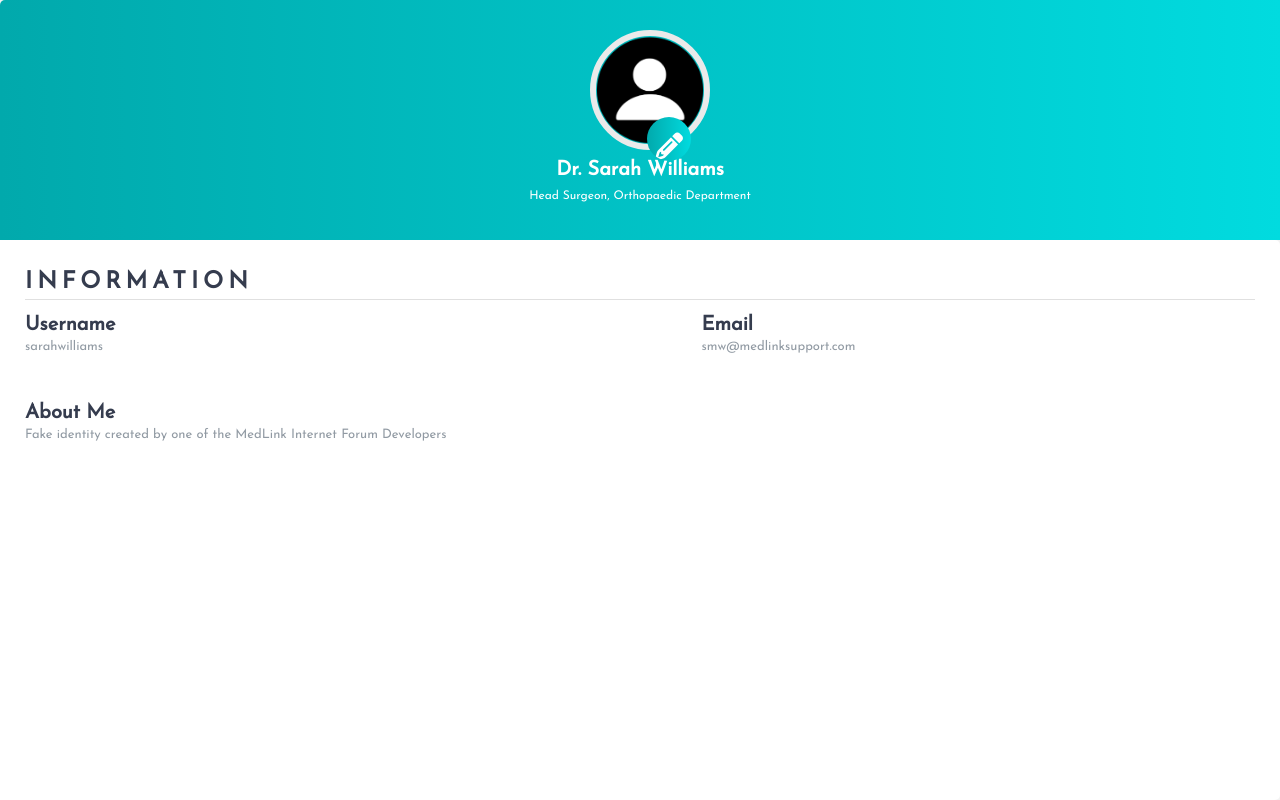
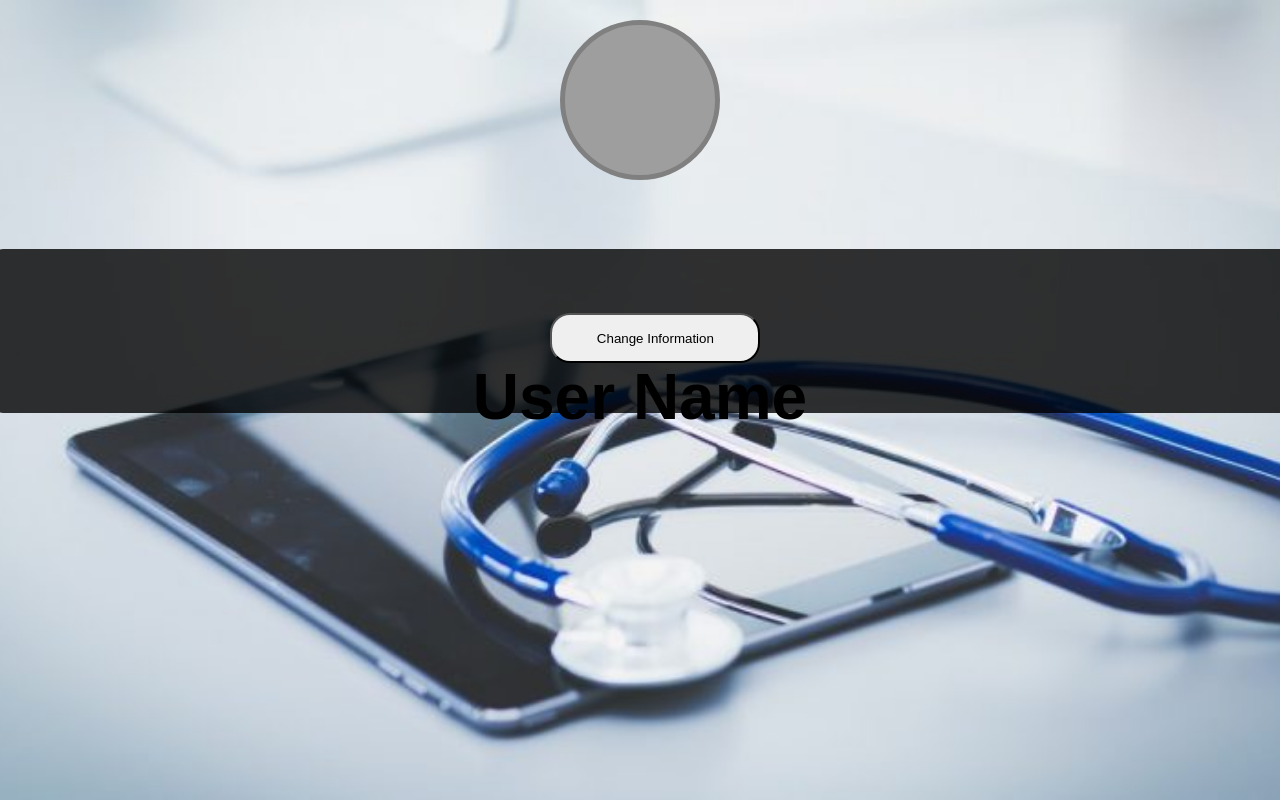
Before and after one commit to pranjal-yadav05/MEDLINK, a PHP site: page /user_profile.php in a window 1280 px wide. Run offline with PHP 8.4, Linux system fonts and the light colour scheme; grey boxes are pictures that could not be loaded.

Commit message:
Update user_profile.php
I have modified whole profile which have profile photo (changeable by clicking on profile photo), user name and change information button.

```diff
--- a/user_profile.php
+++ b/user_profile.php
@@ -1,246 +1,131 @@
-<!DOCTYPE set="UTF-8">
+<!DOCTYPE html>
+<html lang=eng>
+     <head>
         <meta name="viewport" content="width=device-width, initial-scale=1.0">
+        <meta http-equiv="X-UA-Compatible" content="IE=edge">
         <title>Profile Page</title>
         <link rel="stylesheet" href="styles.css">
         <link rel="icon" id="icon" type="image/png" href="/images/MedLinkAnimatedFavicon1.png">
         <link rel="stylesheet" href="https://cdnjs.cloudflare.com/ajax/libs/font-awesome/6.4.0/css/all.min.css">
+        <link rel="stylesheet" href="https://stackpath.bootstrapcdn.com/font-awesome/4.7.0/css/font-awesome.min.css">
     </head>
 
     <style>
-    @import url('https://fonts.googleapis.com/css?family=Josefin+Sans&display=swap');
-
-*
+       body
        {
         margin: 0;
         padding: 0;
-    box-sizing: border-box;
-    list-style: none;
-    font-family: 'Josefin Sans', sans-serif;
-}
-
-body
-{
-    background: #f3f3f3f3;
-}
-
-.round {
-  display: inline-flex;
-  align-items: center;
-  justify-content: center;
-  width: 15px;
-  height: 15px;
-  border-radius: 50%;
-  background-color: #ccc;
-  margin-right: 10px;
-  transform: scale(1.3);
-}
-
-.round i.fa-pencil {
-  font-size: 14px;
-}
-
-.btn-warning {
-  display: inline-flex;
-  align-items: center;
-  justify-content: center;
-  background-color: #ffc107;
-  color: #fff;
-  border: none;
-  padding: 20px;
-  border-radius: 5px;
-  cursor: pointer;
-}
-
-.btn-warning i.fa-upload {
-  margin-right: 5px;
-}
-
-.fa-pencil {
-    color: #fff;
-    margin-top: 7px;
-    font-size: 0.6em;
+        background-image: url(healthcare.jpg);
+        background-size: cover;
        }
 
        .wrapper
         {
-    position: absolute;
-    top: 50%;
-    left: 50%;
-    transform: translate(-50%, -50%);
-    width: 100%;
-    height: 100%;
-    display: flex;
-    box-shadow: 0 1px 20px 0 rgba(69, 90, 100, 0.08)
+        height: 150px;
+        width: 150px;
+        position: relative;
+        bottom: 80px;
+        border: 5px solid gray;
+        border-radius: 50%;
+        background: url('photo.png');
+        background-size: 100% 100%;
+        margin: 100px auto;
+        overflow: hidden;
        }
 
-.wrapper .top
+       .my_file
         {
-    width:  130%;
-    height: 30%;
-    background: linear-gradient(to right, #01a9ac, #01dbdf);
-    padding: 30px 25px;
-    border-top-left-radius: 5px;
+        position: absolute;
+        bottom: 0px;
+        outline: none;
+        color: transparent;
+        width: 100%;
+        box-sizing: border-box;
+        padding: 15px 120px;
+        cursor: pointer;
+        transition: 0.5s;
+        background: rgba(0, 0, 0, 0.5);
+        opacity: 0;
+        }
+
+       .my_file::-webkit-file-upload-button
+        {
+        visibility: hidden;
+        }
+
+       .my_file::before
+        {
+        content: '\f030';
+        font-family: fontAwesome;
+        font-size: 22px;
+        margin: -58px;
+        color: #fff;
+        display: inline-block;
+        -webkit-user-select: none;
+        }
+
+       .my_file::after
+        {
+        content: 'Update';
+        font-family: 'arial';
+        font-weight: bold;
+        color: #fff;
+        display: block;
+        top: 30px;
+        left: 51px;
+        font-size: 14px;
+        position: absolute;
+        }
+
+       .my_file:hover
+        {
+        opacity: 1;
+        }
+
+       h1
+        {
+        position: relative;
+        bottom: 175px;
         text-align: center;
+        }
+
+       .content
+        {
+        width: 102%;
+        height: 150px;
+        position: relative;
+        bottom: 185px;
+        right: 30px;
+        margin-left: 23px;
+        border: 2px solid black;
+        border-radius: 10px;
+        background-color: black;
+        opacity: 0.8;
         color: #fff;
         }
 
-.upload
+       #change
         {
-    width: 100px;
+        width: 210px;
+        height: 50px;
         position: relative;
-    margin: auto;
+        bottom: 285px;
+        left: 43%;
+        border-radius: 20px;
         }
 
-.upload img
+       button :hover
         {
-    border-radius: 100%;
-    border: 6px solid #eaeaea;
-}
-
-.upload .round
-{
-    position: absolute;
-    bottom: 0;
-    right: 0;
-    background: linear-gradient(to right, #01a9ac, #01dbdf);
-    line-height: 33px;
-    text-align: center;
-    width: 22px;
-    height: 22px;
-    border-radius: 50%;
-    overflow: hidden;
-    position: absolute;
-    transform: scale(2);
-    opacity: 1;
         cursor: pointer;
-}
-
-.btn-warning
-{
-    position: relative;
-    padding: 11px 16px;
-    font-size: 15px;
-    line-height: 1.5;
-    border-radius: 3px;
-    color: #fff;
-    background-color: #ffc100;
-    border: 0;
-    overflow: hidden;
-    transition: 0.2s;
-    cursor: pointer;
-    position: absolute;
-    left: 0%;
-    top: 0%;
-    transform: scale(5);
-    opacity: 0;
-}
-
-.btn-warning:hover
-{
-    background: #d9a400;
-}
-
-.wrapper .top h4
-{
-    margin-top: 10px;
-    margin-bottom: 10px;
-}
-
-.wrapper .top p
-{
-    font-size: 12px;
-}
-
-.wrapper .bottom
-{
-    position: absolute;
-    bottom: 0;
-    height: 70%;
-    width: 100%;
-    background: #fff;
-    border-top-right-radius: 5px;
-    border-bottom-right-radius: 5px;
-    padding: 30px 25px;
-}
-
-.wrapper .bottom .info
-{
-    margin-bottom: 25px;
-}
-
-.wrapper .bottom .info h3
-{
-    margin-bottom: 15px;
-    padding-bottom: 5px;
-    border-bottom: 1px solid #e0e0e0;
-    color: #353c4e;
-    text-transform: uppercase;
-    letter-spacing: 5px;
-}
-
-.wrapper .bottom .info_data
-{
-    display: flex;
-    justify-content: space-between;
-}
-
-.wrapper .bottom .info_data .data
-{
-    width: 45%;
-}
-
-.wrapper .bottom .info_data .data h4
-{
-    color: #353c4e;
-    margin-bottom: 5px;
-}
-.wrapper .bottom .info_data .data p
-{
-    font-size: 13px;
-    margin-bottom: 50px;
-    color: #919aa3;
         }
     </style>
 
     <body>
         <div class="wrapper">
-            <div class="top">
-                <div class="upload">
-                    <img src="/images/profile.png" width="120" height="120" >
-                    <div class="round">
-                        <i class="fa-solid fa-pencil"></i>
-                        <button type="button" class="btn-warning">
-                            <i class="fa fa-upload"></i>Upload File
-                        </button>
+        <input type="file" class="my_file">
         </div>
-                </div>
-                <h4>Dr. Sarah Williams</h4>
-                <p>Head Surgeon, Orthopaedic Department</p>
-            </div>
-
-            <div class="bottom">
-                <div class="info">
-                    <h3>Information</h3>
-                    <div class="info_data">
-                        <div class="data">
-                            <h4>Username</h4>
-                            <p>sarahwilliams</p>
-                        </div>
-
-                        <div class="data">
-                            <h4>Email</h4>
-                            <p>smw@medlinksupport.com</p>
-                        </div>
-                    </div>
-
-                    <div class="info_data">
-                        <div class="data">
-                            <h4>About Me</h4>
-                            <p>Fake identity created by one of the MedLink Internet Forum Developers</p>
-                        </div>
-                    </div>
-                </div>
-            </div>
-        </div>
+        <h1>User Name</h1>
+        <div class="content"></div>
+        <a href=""><button id="change">Change Information</button></a>
     </body>
 </html>
```
Lines whose indentation alone changed are shown as unchanged.
